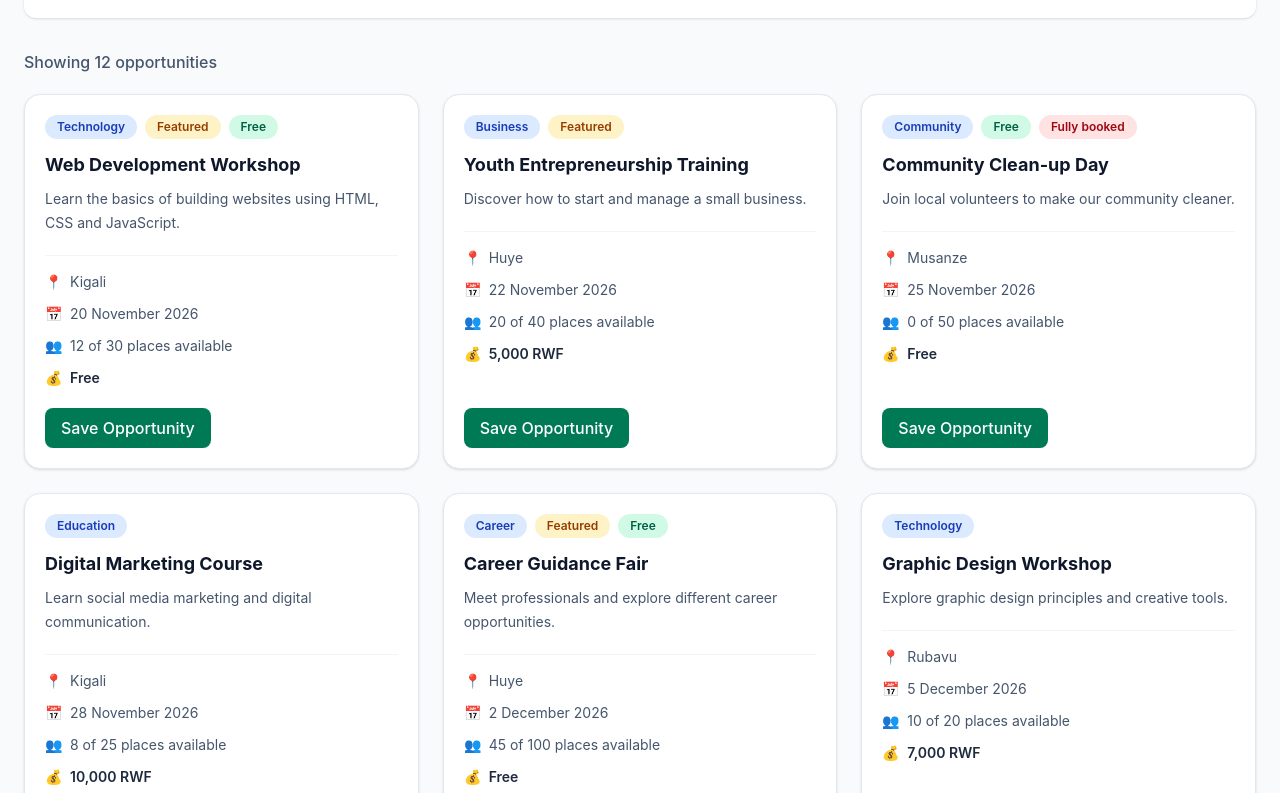
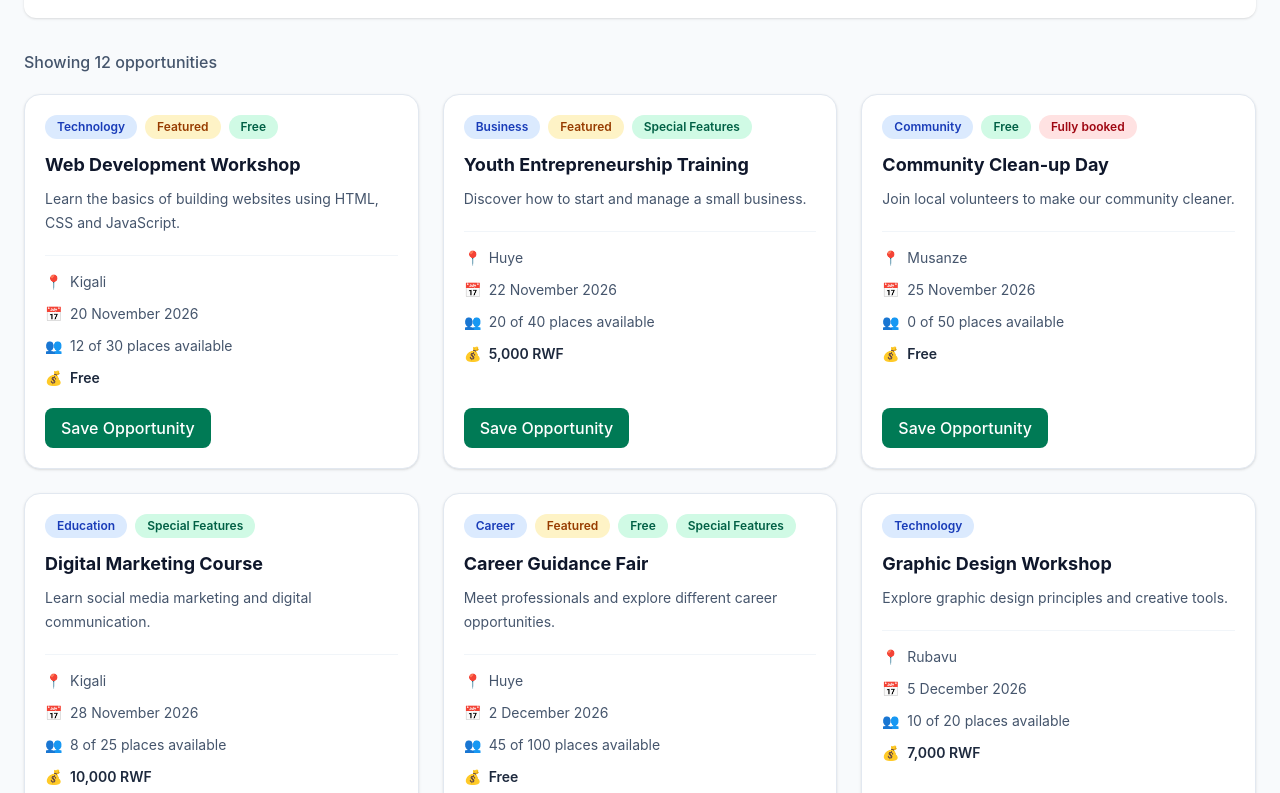
Before and after one commit to FlaviaNdahiro/rwanda-opportunities-explorer, a React (Vite) app: page / in a window 1280 px wide. Shown: the part 1147-1940 px from the top of the page. Built offline with nearby package versions, Linux system fonts and the light colour scheme.

Commit message:
Display special features badge on opportunity cards

```diff
--- a/src/components/OpportunityCard.jsx
+++ b/src/components/OpportunityCard.jsx
@@ -13,6 +13,7 @@ function OpportunityCard({ opportunity, isSaved, onToggleSave }) {
 
   return (
     <article className="flex flex-col rounded-2xl border border-slate-200 bg-white p-5 shadow-sm transition duration-300 hover:-translate-y-1 hover:shadow-lg">
+
       {/* Opportunity badges */}
       <div className="mb-3 flex flex-wrap items-center gap-2">
         <Badge color="blue">{opportunity.category}</Badge>
@@ -28,19 +29,25 @@ function OpportunityCard({ opportunity, isSaved, onToggleSave }) {
         {opportunity.availableSeats === 0 && (
           <Badge color="red">Fully booked</Badge>
         )}
+
+        {opportunity.features && (
+          <Badge color="green">Special Features</Badge>
+        )}
       </div>
 
-      {/* Opportunity information */}
+      {/* Opportunity title */}
       <h3 className="text-lg font-bold text-slate-900">
         {opportunity.title}
       </h3>
 
+      {/* Description */}
       <p className="mt-2 text-sm leading-6 text-slate-600">
         {opportunity.description}
       </p>
 
       {/* Opportunity details */}
       <div className="mt-5 flex-1 space-y-3 border-t border-slate-100 pt-4 text-sm text-slate-600">
+
         <p>
           <span className="mr-2">📍</span>
           {opportunity.city}
@@ -73,6 +80,7 @@ function OpportunityCard({ opportunity, isSaved, onToggleSave }) {
           {isSaved ? "Unsave" : "Save Opportunity"}
         </Button>
       </div>
+
     </article>
   )
 }
```
